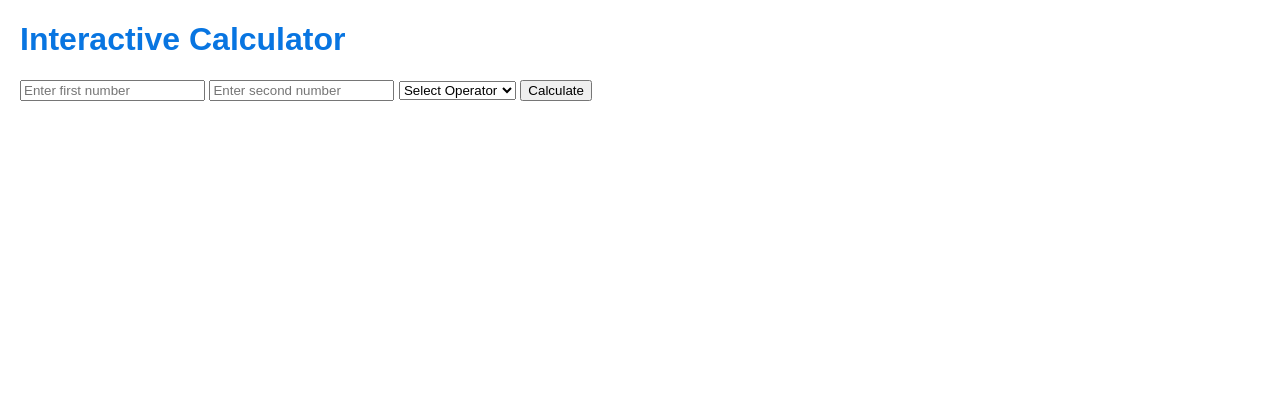
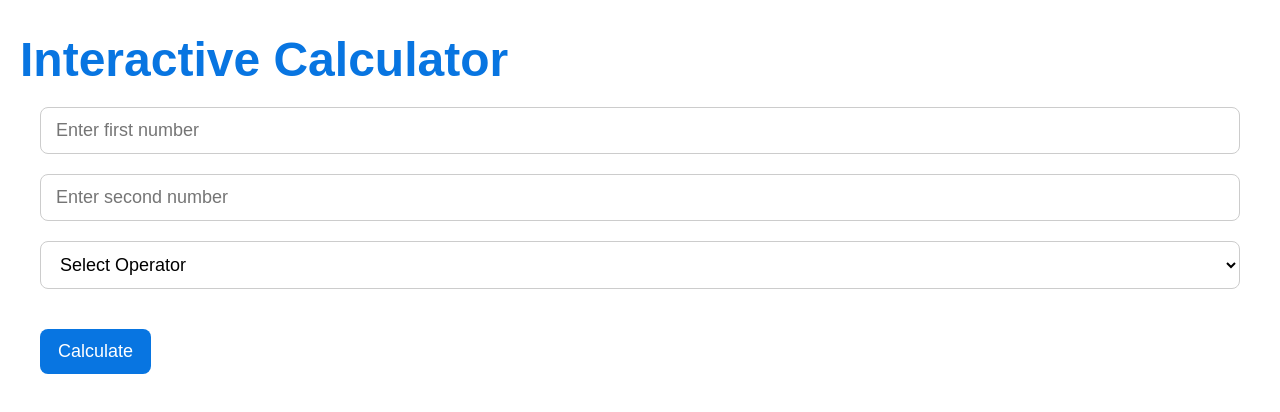
Before and after one commit to eliasmarga50-png/Interactive_Calculator, a plain HTML site: page index.html in a window 1280 px wide. Drawn offline with Linux system fonts and the light colour scheme.

Commit message:
Style the calculator using CSS

```diff
--- a/style.css
+++ b/style.css
@@ -1,9 +1,84 @@
 
 body {
     font-family: Arial, sans-serif;
+    background-color: white;
     margin: 20px;
 }
 
 h1 {
     color: #0875e1;
+    font-size: 48px;
+    margin-bottom: 20px;
 }
+
+.calculator {
+    margin: 20px;
+}
+
+input {
+    display: block;
+    width: 100%;
+    padding: 12px 15px;
+    margin-bottom: 20px;
+    border: 1px solid #cccccc;
+    border-radius: 8px;
+    font-size: 18px;
+    box-sizing: border-box;
+}
+
+select {
+    display: block;
+    width: 100%;
+    padding: 12px 15px;
+    margin-bottom: 20px;
+    border: 1px solid #cccccc;
+    border-radius: 8px;
+    font-size: 18px;
+    background-color: white;
+    box-sizing: border-box;
+}
+
+button {
+    background-color: #0875e1;
+    color: white;
+    padding: 12px 18px;
+    border: none;
+    border-radius: 8px;
+    font-size: 18px;
+    cursor: pointer;
+    margin-top: 20px;
+}
+
+button:hover {
+    background-color: #0056b3;
+}
+
+#result {
+    background-color: black;
+    color: white;
+    padding: 12px 15px;
+    margin-top: 40px;
+    border-radius: 8px;
+    font-size: 18px;
+}
+
+#result[hidden] {
+    display: none;
+}
+
+
+
+@media (max-width: 600px) {
+    h1 {
+        font-size: 34px;
+    }
+
+    .calculator {
+        margin: 10px;
+    }
+
+    input,
+    select {
+        font-size: 16px;
+    }
+}
```
